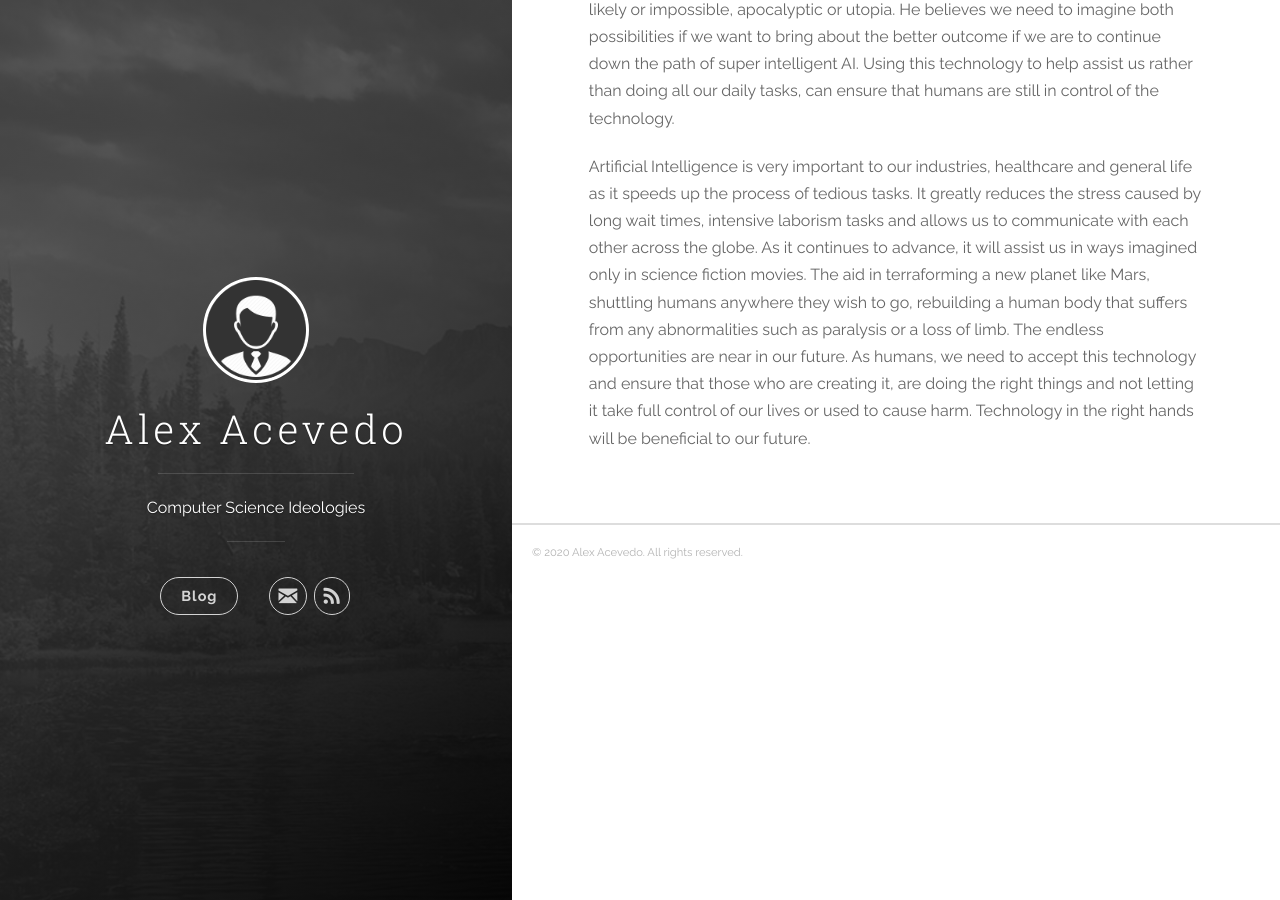
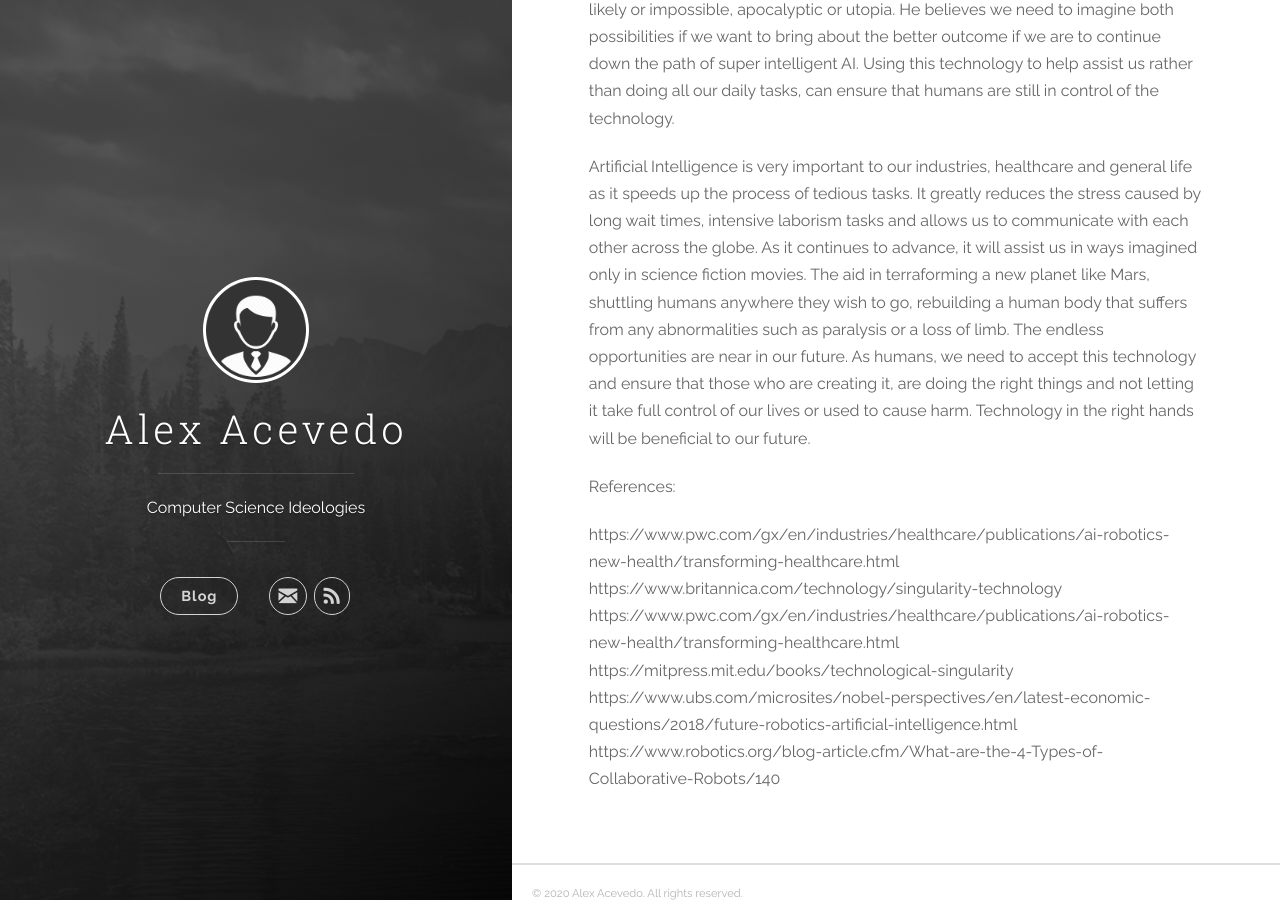
Before and after one commit to acevedo88/acevedo88.github.io, a Jekyll site: the page built from _posts/2020-10-11-robotAI.markdown, in a window 1280 px wide and 900 px high, scrolled down 2344 px. Built offline with Jekyll 4.4.1, drawn with Linux system fonts in a browser that asks for light colours; part of the change alters nothing that is shown.

Commit message:
Update 2020-10-11-robotAI.markdown

```diff
--- a/_posts/2020-10-11-robotAI.markdown
+++ b/_posts/2020-10-11-robotAI.markdown
@@ -17,3 +17,13 @@ Modern vehicles are mostly controlled through computers integrated within the ve
 Technological singularity is a hypothetical instance in time where our technological growth becomes uncontrollable and irreversible according to the Britannica.  The idea is that with our rapid increase of AI implemented systems, it will overthrow human control and find a way to eliminate any threat to its existence.    A book written by Murray Shanahan called “The Technological Singularity”, dives into an investigative range of scenarios where we believe that singularity in near or far, likely or impossible, apocalyptic or utopia.  He believes we need to imagine both possibilities if we want to bring about the better outcome if we are to continue down the path of super intelligent AI.  Using this technology to help assist us rather than doing all our daily tasks, can ensure that humans are still in control of the technology.
 
 Artificial Intelligence is very important to our industries, healthcare and general life as it speeds up the process of tedious tasks.  It greatly reduces the stress caused by long wait times, intensive laborism tasks and allows us to communicate with each other across the globe.  As it continues to advance, it will assist us in ways imagined only in science fiction movies.  The aid in terraforming a new planet like Mars, shuttling humans anywhere they wish to go, rebuilding a human body that suffers from any abnormalities such as paralysis or a loss of limb.  The endless opportunities are near in our future.  As humans, we need to accept this technology and ensure that those who are creating it, are doing the right things and not letting it take full control of our lives or used to cause harm.  Technology in the right hands will be beneficial to our future.
+
+
+References:
+
+https://www.pwc.com/gx/en/industries/healthcare/publications/ai-robotics-new-health/transforming-healthcare.html
+https://www.britannica.com/technology/singularity-technology
+https://www.pwc.com/gx/en/industries/healthcare/publications/ai-robotics-new-health/transforming-healthcare.html
+https://mitpress.mit.edu/books/technological-singularity
+https://www.ubs.com/microsites/nobel-perspectives/en/latest-economic-questions/2018/future-robotics-artificial-intelligence.html
+https://www.robotics.org/blog-article.cfm/What-are-the-4-Types-of-Collaborative-Robots/140
```
